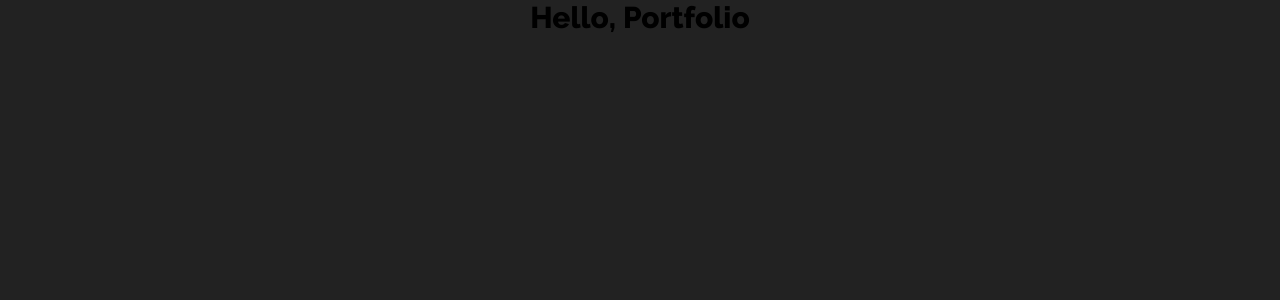
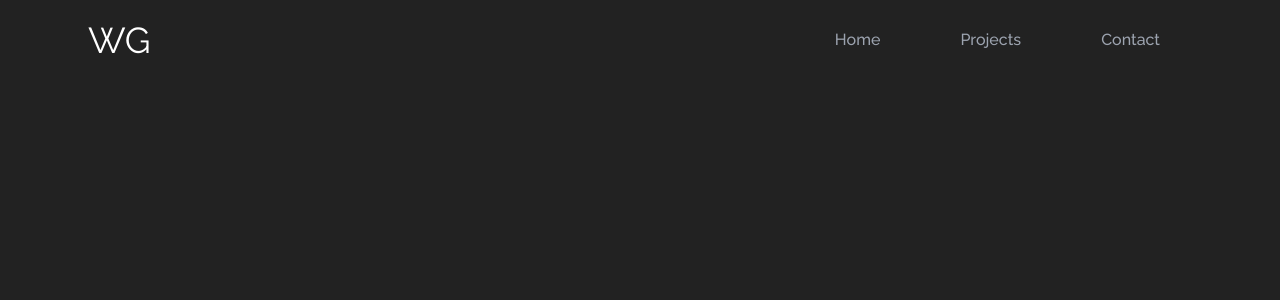
Before and after one commit to wilsongoltara/portfolio-nextjs, a Next.js app: page / in a window 1280 px wide. Shown: the top 300 px of the page. Built offline with nearby package versions, Linux system fonts and the light colour scheme.

Commit message:
feat: add NavBar component with links

```diff
--- /dev/null
+++ b/components/NavBar/index.tsx
@@ -0,0 +1,18 @@
+import links from "./utils/links";
+
+const NavBar = () => {
+  return (
+    <div className="flex justify-between items-center w-full h-20 px-20 text-white fixed">
+      <div className="text-4xl ml-2">WG</div>
+      <ul className="hidden md:flex ">
+        {links.map(({ id, link }) => (
+          <li key={id} className="px-10 cursor-pointer capitalize font-medium text-gray-400 hover:scale-105">
+            {link}
+          </li>
+        ))}
+      </ul>
+    </div>
+  );
+};
+
+export default NavBar;
--- /dev/null
+++ b/components/NavBar/utils/links.ts
@@ -0,0 +1,21 @@
+export interface Link {
+  id: number,
+  link: string,
+};
+
+const links: Link[] = [
+  {
+    id: 1,
+    link: 'home',
+  },
+  {
+    id: 2,
+    link: 'projects',
+  },
+  {
+    id: 2,
+    link: 'contact',
+  }
+];
+
+export default links;
--- a/pages/index.tsx
+++ b/pages/index.tsx
@@ -1,5 +1,6 @@
 import type { NextPage } from 'next';
 import Head from 'next/head';
+import NavBar from '../components/NavBar';
 
 const Home: NextPage = () => {
   return (
@@ -10,8 +11,8 @@ const Home: NextPage = () => {
         <link rel='icon' href='/favicon.ico' />
       </Head>
 
-      <main className='flex justify-center items-center h-full w-full'>
-        <h1 className='text-3xl font-bold'>Hello, Portfolio</h1>
+      <main>
+        <NavBar />
       </main>
     </>
   );
```
